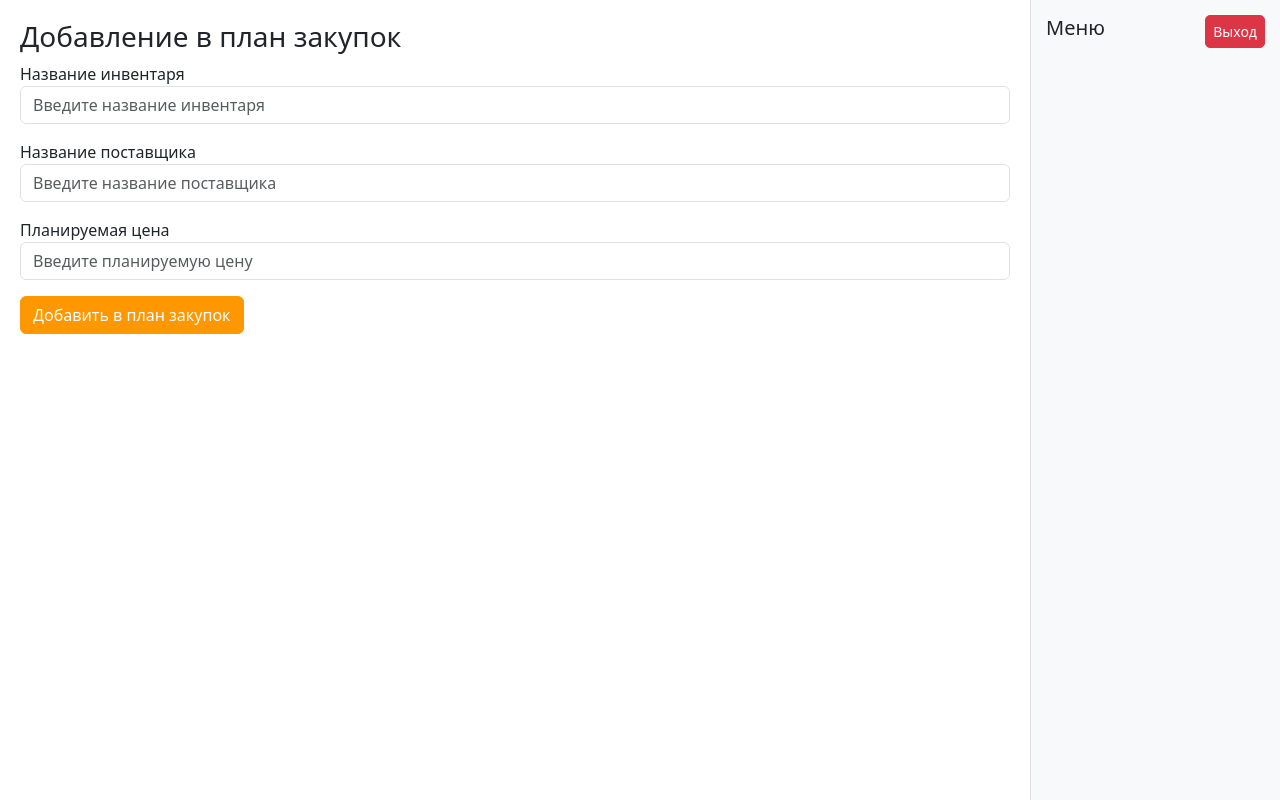
After one commit to MikhailNagibin/secret_project, a Flask app: template templates/inventory_templates/purchases.html in a window 1280 px wide. The commit adds this page. Run offline with Flask 3, Linux system fonts and the light colour scheme; the template is opened without the code that fills it: values that come from a table or form of the project are taken from there, others are empty; parts of the project's set-up code (start-up, migrations or seed data) failed here and were passed over.

Commit message:
purchses add

```diff
--- a/forms.py
+++ b/forms.py
@@ -67,3 +67,17 @@ class ReportForm(FlaskForm):
         Length(max=1000, message="Отчет не должен превышать 1000 символов.")
     ])
     submit = SubmitField('Создать отчет')
+
+class PurchasePlanForm(FlaskForm):
+    item_name = StringField('Название инвентаря', validators=[
+        DataRequired(message="Поле обязательно для заполнения."),
+        Length(max=200, message="Название не должно превышать 200 символов.")
+    ])
+    supplier = StringField('Название поставщика', validators=[
+        DataRequired(message="Укажите поставщика."),
+        Length(max=150, message="Название поставщика не должно превышать 150 символов.")
+    ])
+    price = DecimalField('Планируемая цена', places=2, validators=[
+        DataRequired(message="Введите цену.")
+    ])
+    submit = SubmitField('Добавить в план закупок')
--- a/main.py
+++ b/main.py
@@ -155,6 +155,22 @@ def create_report():
         active_page="create-report")
 
 
+@app.route('/purchases', methods=['GET', 'POST'])
+def add_to_purchase_plan():
+    user_role = get_role_by_id(cur, current_user.role)[0][0]
+    form = PurchasePlanForm()
+    if form.validate_on_submit():
+        item_name = form.item_name.data
+        supplier = form.supplier.data
+        price = form.price.data
+
+        return f"План для закупки '{item_name}' у '{supplier}' за {price} добавлен!"
+
+    return render_template('inventory_templates/purchases.html', form=form,
+        user_role=user_role,
+        active_page="purchases")
+
+
 if __name__ == "__main__":
     conn = get_db_connection()
     cur = conn.cursor()
--- a/templates/inventory_templates/base_inventory.html
+++ b/templates/inventory_templates/base_inventory.html
@@ -70,9 +70,9 @@
             <a href="/inventory_see" class="{% if active_page == 'inventory_see' %}active{% endif %}">Просмотр и редактирование</a>
             <a href="/inventory_add" class="{% if active_page == 'inventory_add' %}active{% endif %}">Добавление</a>
             <a href="/admin/assign" class="{% if active_page == 'assign' %}active{% endif %}">Закрепление за пользователями</a>
-            <a href="/admin/purchases" class="{% if active_page == 'purchases' %}active{% endif %}">План закупок</a>
+            <a href="/purchases" class="{% if active_page == 'purchases' %}active{% endif %}">План закупок</a>
             <a href="/create-report" class="{% if active_page == 'create-report' %}active{% endif %}">Отчеты</a>
-            <a href="/admin/reports" class="{% if active_page == 'request' %}active{% endif %}">Заявки</a>
+            <a href="/sdsd" class="{% if active_page == 'sddss' %}active{% endif %}">Заявки</a>
         {% elif user_role == 'Пользователь' %}
             <a href="inventory_see" class="{% if active_page == 'inventory_see' %}active{% endif %}">Просмотр инвентаря</a>
             <a href="inventory_user_request" class="{% if active_page == 'inventory_user_request' %}active{% endif %}">Запросы на инвентарь</a>
--- /dev/null
+++ b/templates/inventory_templates/purchases.html
@@ -0,0 +1,21 @@
+{% extends "inventory_templates/base_inventory.html" %}
+
+{% block content %}
+<h3>Добавление в план закупок</h3>
+<form method="post" class="mb-4">
+    {{ form.hidden_tag() }}
+    <div class="mb-3">
+        {{ form.item_name.label }}
+        {{ form.item_name(class="form-control", placeholder="Введите название инвентаря") }}
+    </div>
+    <div class="mb-3">
+        {{ form.supplier.label }}
+        {{ form.supplier(class="form-control", placeholder="Введите название поставщика") }}
+    </div>
+    <div class="mb-3">
+        {{ form.price.label }}
+        {{ form.price(class="form-control", placeholder="Введите планируемую цену", type="number", step="0.01") }}
+    </div>
+    {{ form.submit(class="btn btn-primary") }}
+</form>
+{% endblock %}
```
